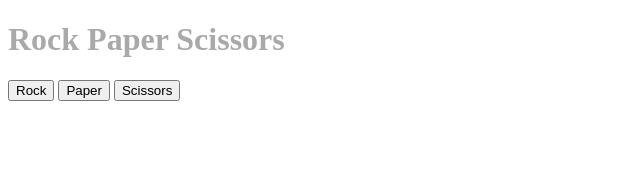
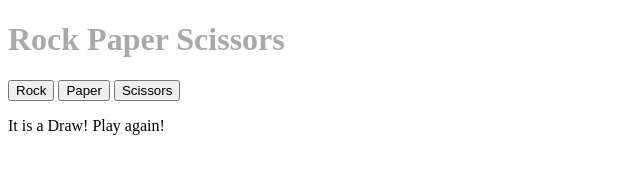
Before and after one commit to MattWhited/rockPaperScissorsThree, a plain HTML site: page index.html in a window 1280 px wide. Both pictures are taken after a click on the button "Rock". Shown: the whole page, without its empty margins (0-640 px from the left). Drawn offline with Linux system fonts and the light colour scheme.

Commit message:
Display winning results on HTML webpage

```diff
--- a/index.html
+++ b/index.html
@@ -13,7 +13,9 @@
         <button id="paper" >Paper</button>
         <button id="scissors" >Scissors</button>
     </div>
-
+    <div>
+        <p id="result"></p>
+    </div>
     <script src="java.js"></script>
 </body>
 </html>
--- a/java.js
+++ b/java.js
@@ -13,17 +13,17 @@ const scissorsButton = document.getElementById('scissors');
 
 rockButton.addEventListener("click" , function() {
     humanChoice = 'rock'
-    console.log(playRound())
+    document.getElementById("result").innerHTML = playRound()
 });
 
 paperButton.addEventListener("click", function() {
     humanChoice = 'paper'
-    console.log(playRound())
+    document.getElementById("result").innerHTML = playRound()
 });
 
 scissorsButton.addEventListener("click", function() {
     humanChoice = 'scissors'
-    console.log(playRound())
+    document.getElementById("result").innerHTML = playRound()
 });
 
 function getComputerChoice() {
@@ -85,17 +85,3 @@ function playGame() {
         return 'You are ahead!'
     }
 }
-
-
-// play 5 rounds
-// i need to.
-// get new choices from both players
-// play a round using those choices
-// keep score of the winning points
-
-// the issue I am running into is updating
-// humanScore. I can update it once, but nothing after
-// that.
-
-// I don't know what to do about that, so i will be
-// moving on. its close enough for now.
```
